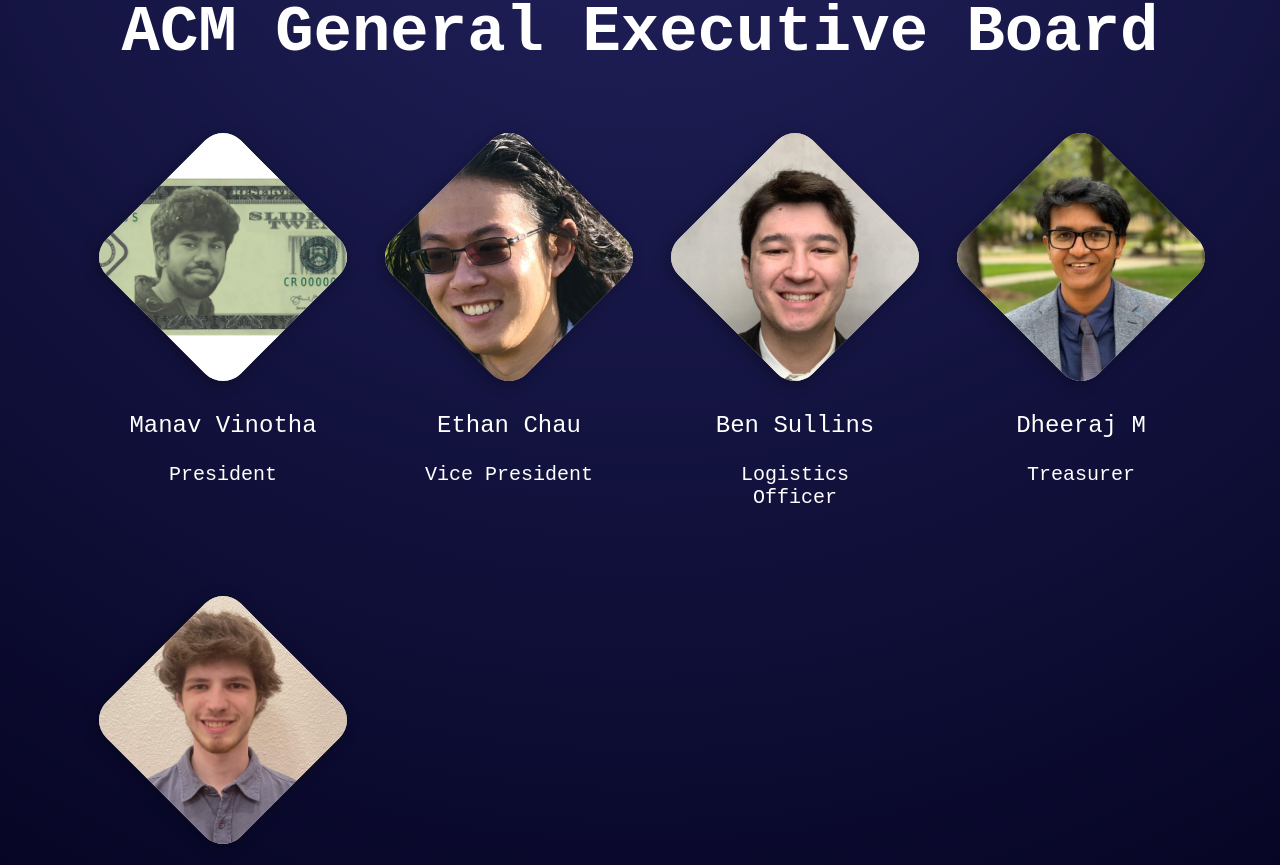
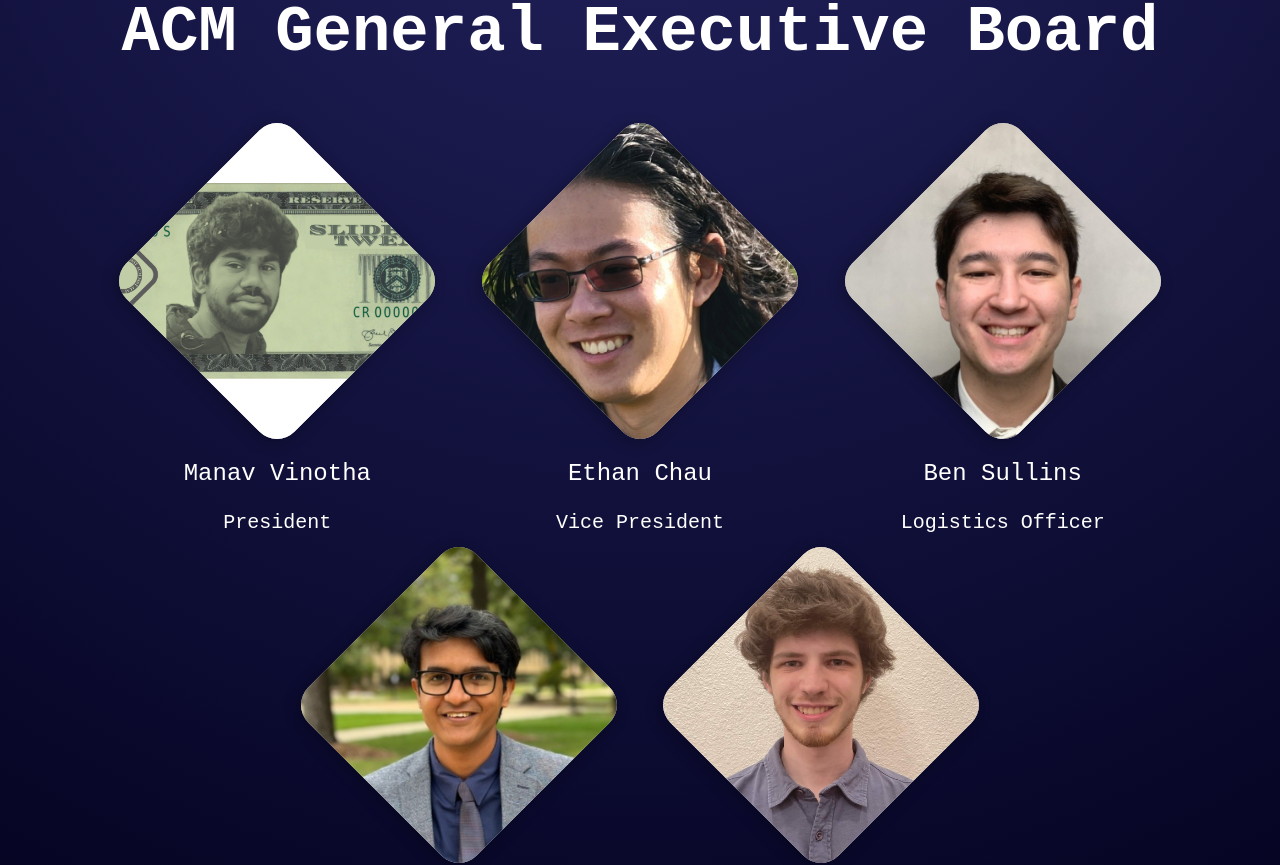
Before and after one commit to sigdotcom/ACMWebsite, a React (Vite) app in the folder client/: page / in a window 1280 px wide. Shown: the part 1654-2519 px from the top of the page. Built offline with nearby package versions, Linux system fonts and the light colour scheme; a web font is replaced by a local one.

Commit message:
made some stylistic changes to acm_board

```diff
--- a/client/src/components/acm_board/acm_board.css
+++ b/client/src/components/acm_board/acm_board.css
@@ -17,17 +17,39 @@
 
 .board-grid {
     display: grid;
-    grid-template-columns: repeat(4, 1fr);
-    gap: 6rem 6rem;
+    grid-template-columns: repeat(6, 1fr);
+    gap: 2rem 4rem;
     max-width: 80vw;
     margin: 0 auto;
     padding-top: 3.125rem;
     overflow: visible;
 }
 
+/* Position first row: 3 cards centered in the grid */
+.board-grid > :nth-child(1) {
+    grid-column: 1 / 3;
+}
+
+.board-grid > :nth-child(2) {
+    grid-column: 3 / 5;
+}
+
+.board-grid > :nth-child(3) {
+    grid-column: 5 / 7;
+}
+
+/* Position second row: 2 cards offset/staggered */
+.board-grid > :nth-child(4) {
+    grid-column: 2 / 4;
+}
+
+.board-grid > :nth-child(5) {
+    grid-column: 4 / 6;
+}
+
 .diamond-shape {
-    width: 11.875rem;
-    height: 11.875rem;
+    width: 14.875rem;
+    height: 14.875rem;
     background-color: #d1d1d1;
     margin: 0 auto 3.75rem auto;
     transform: rotate(45deg);
@@ -92,9 +114,29 @@
 /* --- Tablet (768px to 991px) --- */
 @media (max-width: 991px) {
     .board-grid {
-        grid-template-columns: repeat(2, 1fr);
-        /* Drop to 2 per row */
+        grid-template-columns: repeat(4, 1fr);
+        /* Drop to 2 per row with 4-column grid */
         gap: 4rem 2rem;
+    }
+
+    .board-grid > :nth-child(1) {
+        grid-column: 1 / 3;
+    }
+
+    .board-grid > :nth-child(2) {
+        grid-column: 3 / 5;
+    }
+
+    .board-grid > :nth-child(3) {
+        grid-column: 1 / 3;
+    }
+
+    .board-grid > :nth-child(4) {
+        grid-column: 3 / 5;
+    }
+
+    .board-grid > :nth-child(5) {
+        grid-column: 1 / 3;
     }
 
     .diamond-shape {
@@ -110,6 +152,10 @@
         grid-template-columns: 1fr;
         /* 1 per row */
         gap: 3rem;
+    }
+
+    .board-grid > :nth-child(n) {
+        grid-column: 1 !important;
     }
 
     .diamond-shape {
```
